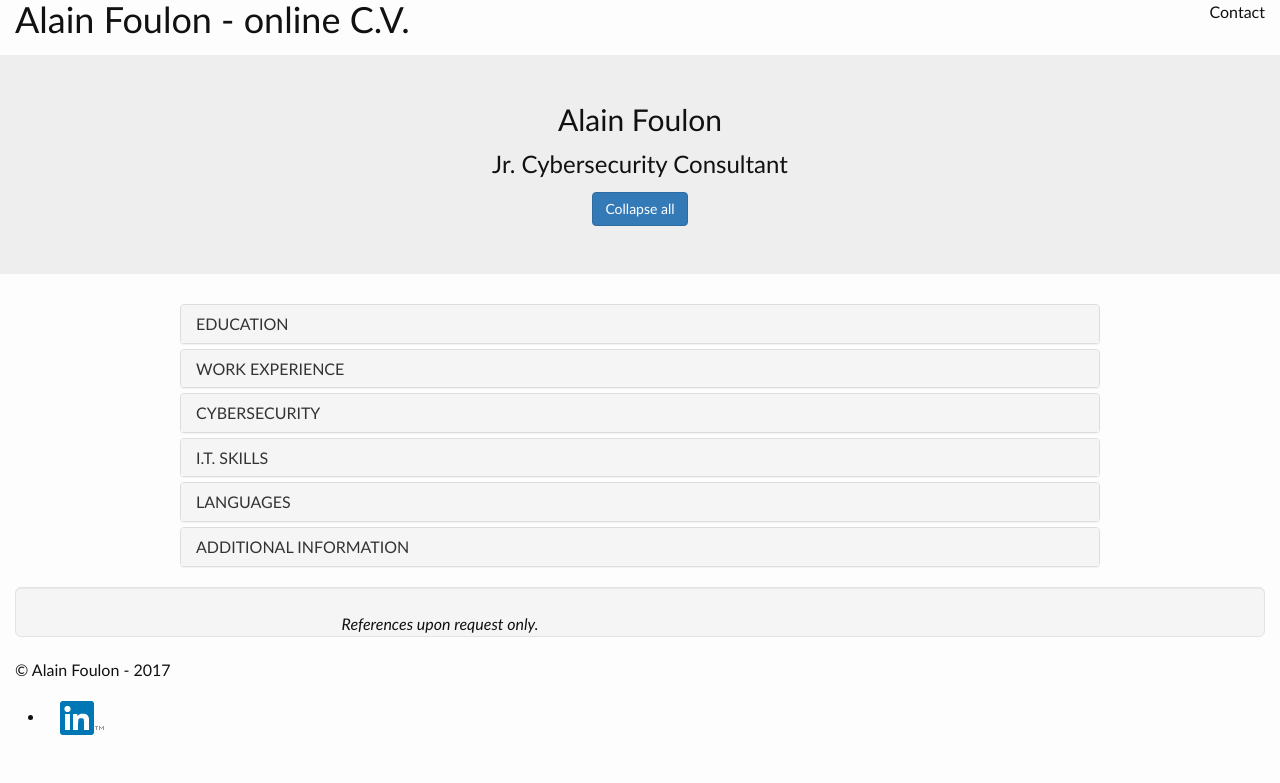
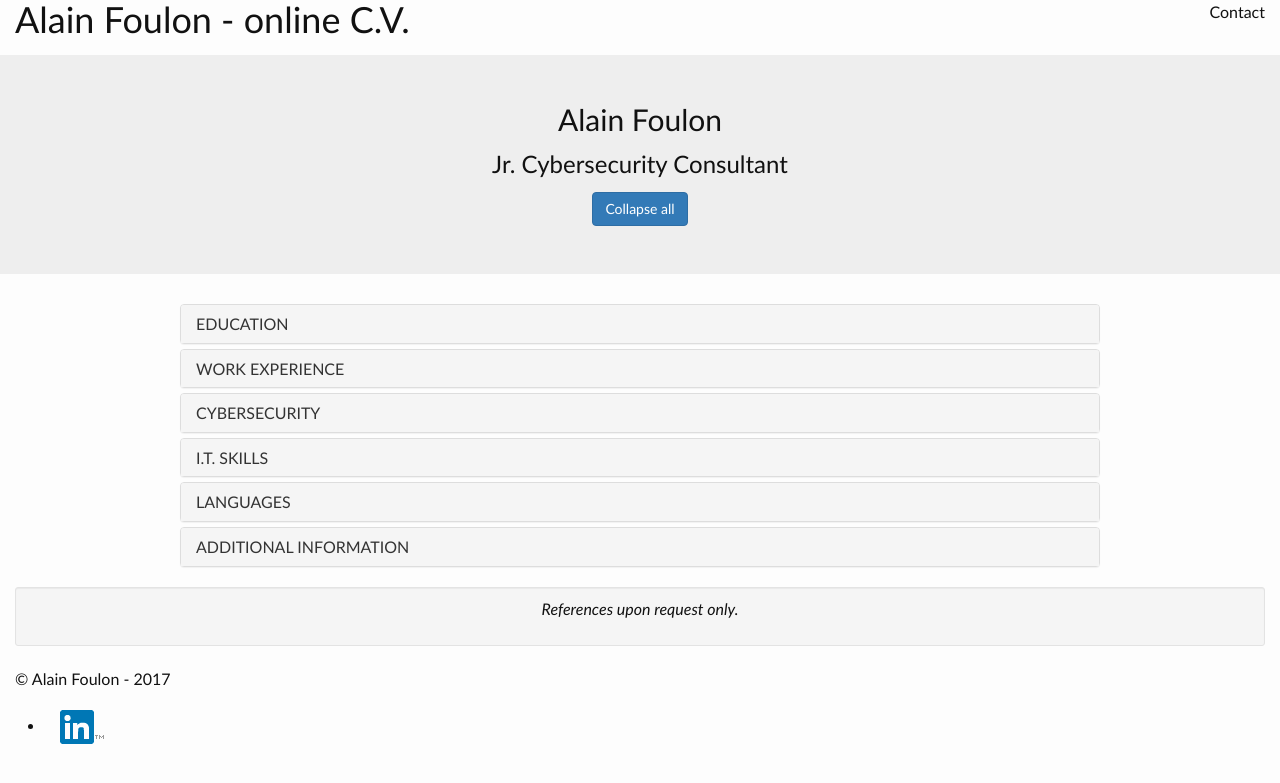
Before and after one commit to Alainfou/Alainfou.github.io, a Jekyll site: the page index.html, which Jekyll copies as it is, in a window 1280 px wide. Shown: the top 783 px of the page. Built offline with Jekyll 4.4.1, drawn with Linux system fonts in a browser that asks for light colours; nearby versions of some CDN libraries.

Commit message:
Update index.html

```diff
--- a/index.html
+++ b/index.html
@@ -55,7 +55,7 @@
 	<li class="list-group-item"><strong>2014 – 2015:</strong> <em>French-German Master studies in Computer Science</em> (ISFATES-DFHI, Informatik PIM-KIM) at
 		the university of applied sciences Hochschule fu&#776;r Technik und Wirtschaft – Saarbru&#776;cken (DE)
 	</li>
-	<li class="list-group-item"><strong>2014:</strong> <em>B.Sc. in Computer Science</em> (Licence Informatique) at Université de Lorraine – Metz (FR)
+		<li class="list-group-item"><strong>2014:</strong> <em><b>B.Sc.</b> in Computer Science</em> (Licence Informatique) at Université de Lorraine – Metz (FR)
 	</li>
 	<li class="list-group-item"><strong>2012 – 2013:</strong> <em>Exchange academic year in ECS</em> (European Computer Science) at the university of applied sciences
 		TUAS Turun Ammattikorkeakoulu – Turku (FIN)
@@ -71,7 +71,7 @@
 	<li class="list-group-item"><strong>2009 - 2010:</strong> <em>Exchange academic year in Foreign Languages</em>, interpreting and translating,
 		    at the Universita&#776;t des Saarlandes – Saarbru&#776;cken (DE)
 	</li>
-	<li class="list-group-item"><strong>2006 – 2009:</strong> <em>B.A. in Foreign Languages</em> applied to business, cultures and international relations (LEA)
+		<li class="list-group-item"><strong>2006 – 2009:</strong> <em><b>B.A.</b> in Foreign Languages</em> applied to business, cultures and international relations (LEA)
 		at Université Paul Verlaine – Metz (FR)
 	</li>
 	</ul>
@@ -230,8 +230,8 @@
 
 <section class="container-fluid">
 	<div class="col-sm-2"></div>
-	<div class="well well-lg">
-		<p class="col-sm-8" font-size="60%" align="center" id="contact">
+	<div class="well well-sm">
+		<p font-size="80%" align="center" id="contact">
 			<em>References upon request only.</em>
 		</p>
 	</div>
```
